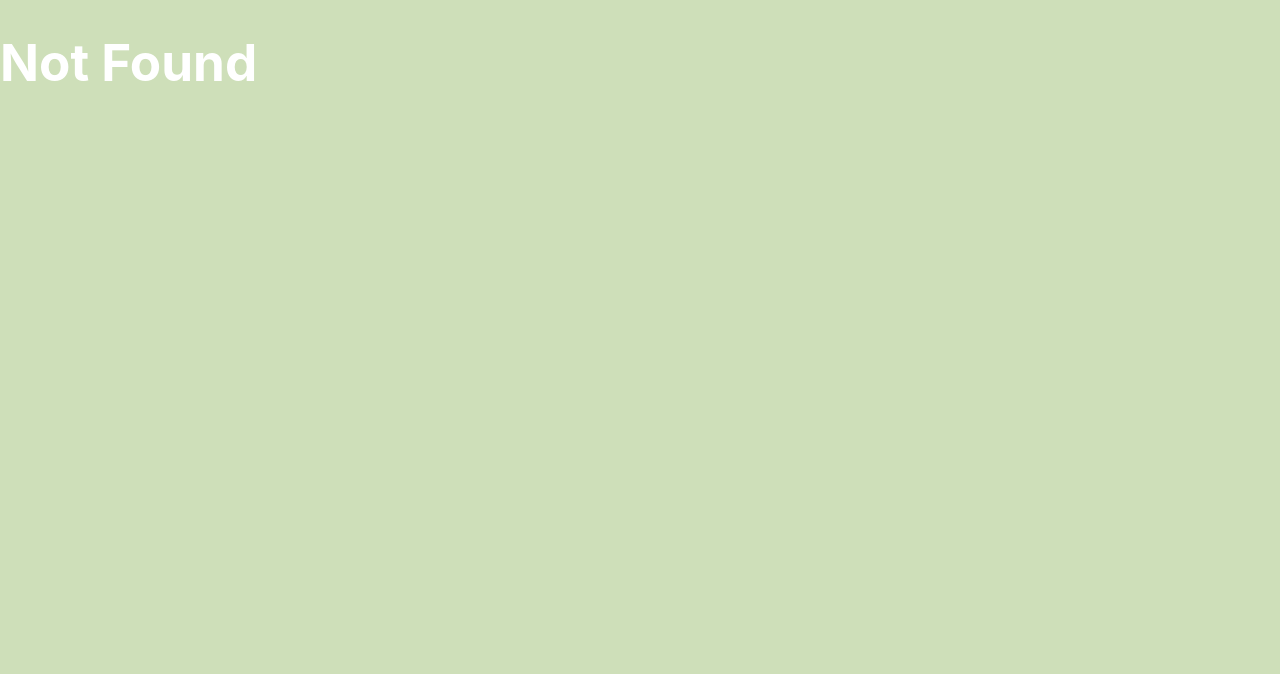
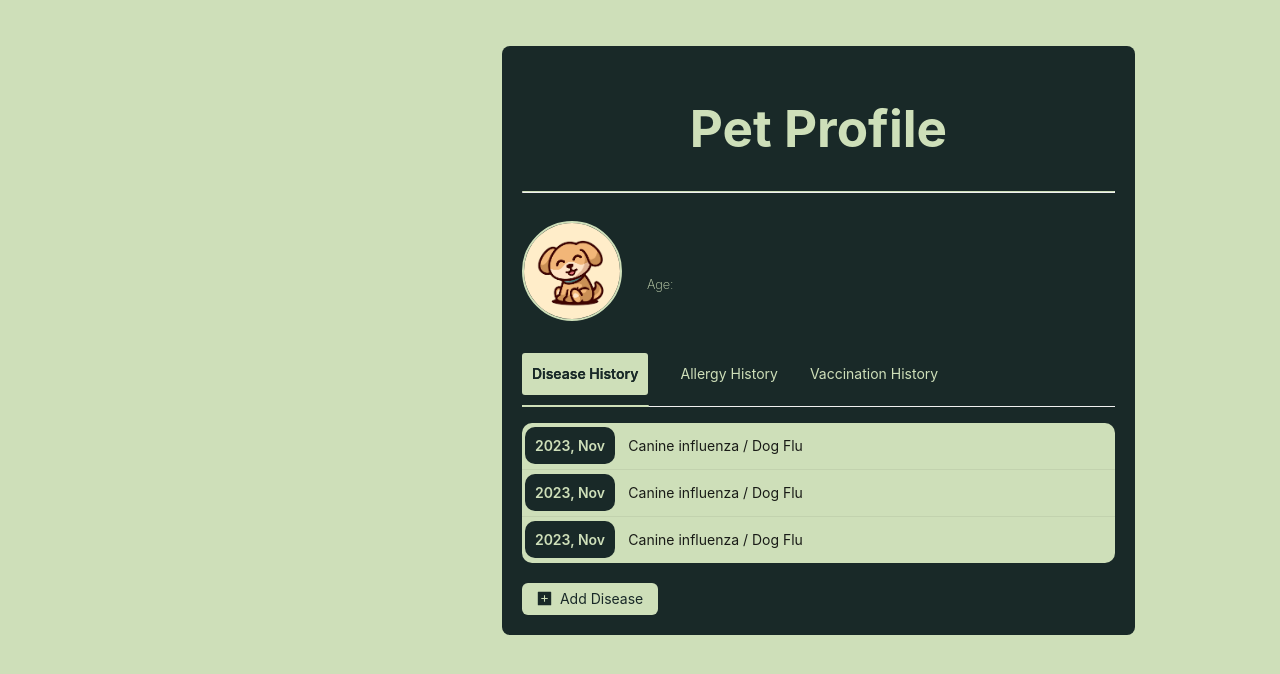
Before and after one commit to shahriar-raj/PawCare_FrontEnd, a React (Vite) app: page /petprofile in a window 1280 px wide. Shown: the top 674 px of the page. Built offline with nearby package versions, Linux system fonts and the light colour scheme; a web font is replaced by a local one.

Commit message:
Pet profiles done

```diff
--- a/src/App.jsx
+++ b/src/App.jsx
@@ -10,6 +10,7 @@ import { Login } from './Login.jsx';
 import { Registration } from './Registration.jsx';
 import { AddPet } from './AddPet.jsx';
 import { DonationList } from './DonationList.jsx';
+import { PetProfile } from './PetProfile.jsx';
 
 export default function App() {
   const [data, setData] = useState([]);
@@ -22,6 +23,7 @@ export default function App() {
           <Route path="/profile" element={<Profile data={data} setData={setData} />} />
           <Route path="/addpet" element={<AddPet data={data} setData={setData} />} />
           <Route path="/donation" element={<DonationList data={data} setData={setData} />} />
+          <Route path="/petprofile" element={<PetProfile data={data} setData={setData} />} />
           <Route path="*" element={<h1>Not Found</h1>} />
         </Routes>
       </Router>
--- /dev/null
+++ b/src/PetProfile.css
@@ -0,0 +1,135 @@
+.pet-profile-container {
+    width: 130%;
+    max-width: 800px;
+    margin-left: 110%;
+    margin-top: 10%;
+    background-color: #192928;
+    padding: 20px;
+    border-radius: 8px;
+    color: #CEDFB9;
+}
+
+.header {
+    text-align: center;
+    color: #CEDFB9;
+}
+
+.divider {
+    border-top: 1px solid #CEDFB9;
+}
+
+.pet-info {
+    display: flex;
+    align-items: center;
+    gap: 20px;
+    padding: 20px 0;
+}
+
+.pet-avatar {
+    border: 2px solid #CEDFB9;
+}
+
+.pet-details {
+    flex-grow: 1;
+}
+
+.pet-name {
+    font-size: 24px;
+    font-weight: bold;
+}
+
+.ant-tabs-nav {
+    margin-bottom: 16px;
+}
+
+
+
+.add-button {
+    background-color: #CEDFB9;
+    color: #192928;
+    margin-top: 20px;
+    border: none;
+}
+
+.add-button:hover {
+    opacity: 0.8;
+}
+
+
+
+
+
+
+
+
+
+
+
+
+
+
+/* Override the background of the tab content */
+.ant-tabs-content-holder {
+    background-color: #CEDFB9;
+    /* Dark green background */
+    color: #192928;
+    /* Light green font color */
+    font-weight: 750;
+    border-radius: 10px;
+
+}
+
+
+/* You may need to adjust other styles to ensure consistency */
+.pet-breed,
+.pet-age {
+    margin-bottom: 3px;
+    /* Decrease the bottom margin to reduce the gap */
+    margin-left: 5px;
+    font-weight: 250;
+    /* Normal font weight for other details */
+
+}
+
+
+.item-date {
+    background-color: #192928;
+    color: #CEDFB9;
+    padding: 10px 10px;
+    border-radius: 10px;
+    margin-right: 10px;
+    margin-left: 3px;
+    font-weight: 600;
+
+}
+
+.item-disease {
+    font-weight: 400;
+}
+
+
+.ant-tabs-tab {
+    color: #CEDFB9 !important;
+}
+
+
+/* Optional: If you want to change the hover color as well */
+.ant-tabs-tab:hover .ant-tabs-tab-btn {
+    color: #CEDFB9 !important;
+    font-weight: 600;
+}
+
+/* Override the ant design tab ink bar color */
+.ant-tabs-ink-bar {
+    background-color: #CEDFB9 !important;
+    /* Light green color as used before */
+}
+
+/* Override the ant design tab text color */
+.ant-tabs-tab.ant-tabs-tab-active .ant-tabs-tab-btn {
+    background-color: #CEDFB9 !important;
+    color: #192928 !important;
+    border-radius: 3px;
+    padding: 10px 10px;
+    font-weight: 600;
+}
--- /dev/null
+++ b/src/PetProfile.jsx
@@ -0,0 +1,68 @@
+import React, { useState } from 'react';
+import { Avatar, Button, Card, Tabs, List } from 'antd';
+import { PlusOutlined, PlusSquareFilled } from '@ant-design/icons';
+import './PetProfile.css'; // Make sure to create this CSS file
+
+const { TabPane } = Tabs;
+
+export function PetProfile(props) {
+    const [activeTab, setActiveTab] = useState('1'); // Default to the first tab
+
+    // Mock data for tabs content
+    const diseaseHistory = [
+        { date: '2023, Nov', disease: 'Canine influenza / Dog Flu' },
+        { date: '2023, Nov', disease: 'Canine influenza / Dog Flu' },
+        { date: '2023, Nov', disease: 'Canine influenza / Dog Flu' },
+        // ... other disease history
+    ];
+    const allergyHistory = [
+        // ... allergy history data
+    ];
+    const vaccinationHistory = [
+        // ... vaccination history data
+    ];
+
+    // Function to render add button text based on active tab
+    const renderAddButtonText = () => {
+        switch (activeTab) {
+            case '1': return 'Add Disease';
+            case '2': return 'Add Allergy';
+            case '3': return 'Add Vaccination';
+            default: return '';
+        }
+    };
+
+    return (
+        <div className="pet-profile-container">
+            <h1 className="header">Pet Profile</h1>
+            <hr className="divider" />
+            <div className="pet-info">
+                <Avatar size={100} src="./src/assets/cutu.png" className="pet-avatar" />
+                <div className="pet-details">
+                    <h1 className="pet-name">{localStorage.getItem('petName')}</h1>
+                    <p className="pet-breed">{localStorage.getItem('petBreed')}</p>
+                    <p className="pet-age">Age: {localStorage.getItem('petAge')}</p>
+                </div>
+            </div>
+            <Tabs defaultActiveKey="1" onChange={setActiveTab}>
+                <TabPane tab="Disease History" key="1">
+                    <List
+                        dataSource={diseaseHistory}
+                        renderItem={item => (
+                            <List.Item><span className="item-date">{item.date}</span>  <span className="item-disease">{item.disease}</span></List.Item>
+                        )}
+                    />
+                </TabPane>
+                <TabPane tab="Allergy History" key="2">
+                    {/* Render allergy history */}
+                </TabPane>
+                <TabPane tab="Vaccination History" key="3">
+                    {/* Render vaccination history */}
+                </TabPane>
+            </Tabs>
+            <Button icon={<PlusSquareFilled style={{ fontSize: '15px' }} />} className="add-button">
+                {renderAddButtonText()}
+            </Button>
+        </div>
+    );
+}
--- a/src/Profile.css
+++ b/src/Profile.css
@@ -106,7 +106,7 @@
 
 
 
-.pet-info {
+.pet-info-profile {
     display: flex;
     align-items: center; /* Center items vertically */
     gap: 25px; /* Space between avatar and details */
--- a/src/Profile.jsx
+++ b/src/Profile.jsx
@@ -89,7 +89,7 @@ export function Profile(props) {
                                     <Card className="petCard" >
                                         <Card.Body>
                                             {/* Pet Name: {item.Name}   Pet Type: {item.Type} */}
-                                            <div className="pet-info">
+                                            <div className="pet-info-profile">
                                                 <Avatar size={100} src="./src/assets/cutu.png" className="pet-avatar" />
                                                 <div className="pet-details">
                                                     <h1 className="pet-name">{item.Name}</h1>
@@ -97,7 +97,12 @@ export function Profile(props) {
                                                     <p className="pet-age">Age: {item.Age}</p>
                                                 </div>
                                             </div>
-                                            <Button className="view-profile-btn" type="primary">
+                                            <Button className="view-profile-btn" type="primary" onClick={()=>{
+                                                localStorage.setItem('petID', item.PetID);
+                                                localStorage.setItem('petName', item.Name);
+                                                localStorage.setItem('petAge', item.Age);
+                                                localStorage.setItem('petBreed', item.Breed);
+                                                navigate('/petprofile')}}>
                                                 View Profile
                                             </Button>
                                         </Card.Body>
```
